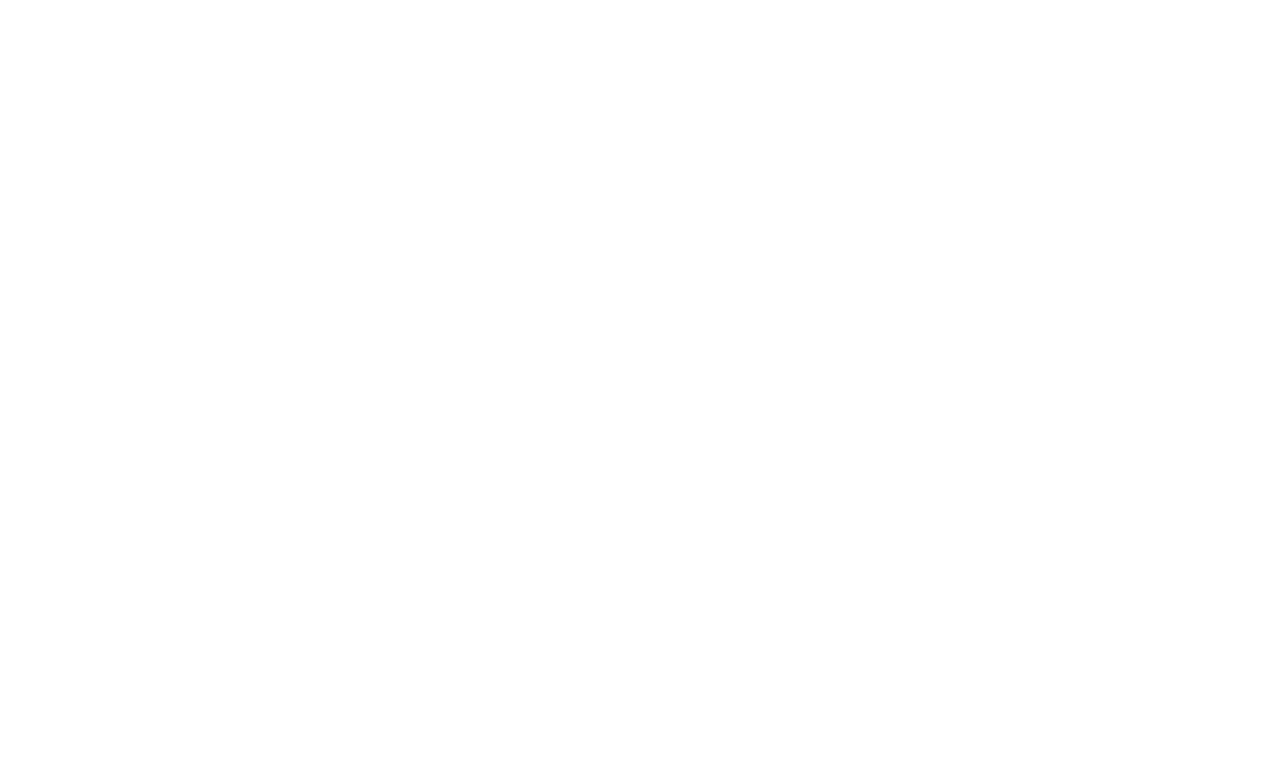
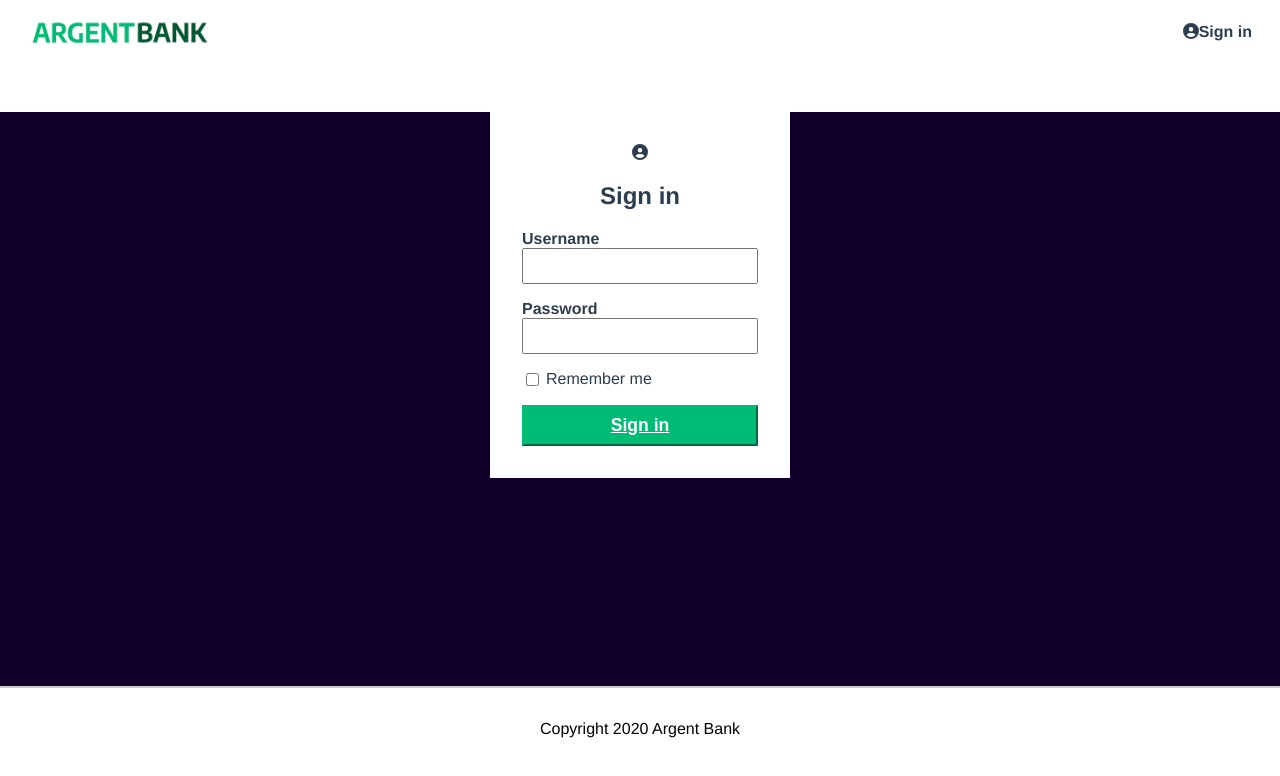
Before and after one commit to Vanessa-Peixoto/ArgentBank, a React (Vite) app: page /login in a window 1280 px wide. Before the commit this address had no page. Shown: the top 776 px of the page. Built offline with nearby package versions, Linux system fonts and the light colour scheme.

Commit message:
add profile user with token when it's connected and refacto form component, create hook for the log in

```diff
--- a/src/app/store.js
+++ b/src/app/store.js
@@ -2,13 +2,15 @@ import { configureStore } from '@reduxjs/toolkit';
 import formReducer from '../features/formSlice';
 import { authApi } from '../services/authApi';
 import authReducer from '../features/authSlice';
+import { profileApi } from '../services/profileApi';
 
 export const store = configureStore({
   reducer: {
     form: formReducer,
     auth: authReducer,
     [authApi.reducerPath]: authApi.reducer,
+    [profileApi.reducerPath]: profileApi.reducer,
   },
   middleware: (getDefaultMiddleware) =>
-    getDefaultMiddleware().concat(authApi.middleware),
+    getDefaultMiddleware().concat(authApi.middleware, profileApi.middleware),
 });
--- a/src/component/Form/Form.jsx
+++ b/src/component/Form/Form.jsx
@@ -2,83 +2,29 @@ import { useDispatch, useSelector } from "react-redux";
 import { FontAwesomeIcon } from "@fortawesome/react-fontawesome";
 import { faCircleUser } from "@fortawesome/free-solid-svg-icons";
 import "./form.scss";
-import {
-  updateUsername,
-  updatePassword,
-  toggleRememberMe,
-} from "../../features/formSlice";
 import Button from "../Button/Button";
 import { useTranslation } from "react-i18next";
-import { useLoginMutation } from "../../services/authApi";
+import useLogin from "../../hooks/useLogin"; // Importez le hook personnalisé
+import { updateUsername, updatePassword, toggleRememberMe } from "../../features/formSlice"; // Assurez-vous d'importer les actions nécessaires
 import { useState } from "react";
-import { useNavigate } from "react-router-dom";
-import { loginSuccess } from "../../features/authSlice";
+import { useNavigate } from "react-router";
 
 function Form() {
 
   const { t } = useTranslation();
-
-  //Hook redux, send actions to change the global state
   const dispatch = useDispatch();
-
-  //Hook react router for redirect after connexion
   const navigate = useNavigate();
 
-  //Hook redux, allow to read part of the global state
-  //We select username, password, rememberMe from the formslice
+  //hook react redux, read part of the state in the store
+  //access the values of username, password...
   const { username, password, rememberMe } = useSelector((state) => state.form);
-
-   //Hook RTK Query to trigger API call
-   const [login, { isLoading}] = useLoginMutation();
 
   //store errors
   const [clientErrors, setClientErrors] = useState({});
   const [backendErrors, setBackendErrors] = useState({});
 
-   //validate form
-   const validateForm = () => {
-    const errors = {};
-    if(!username) {
-        errors.username = t("signin.userError");
-    }
-    if(!password) {
-        errors.password = t("signin.passwordError");
-    }
-    return errors;
-   }
-
-  //Submit form
-  const handleSubmit = async (e) => {
-    e.preventDefault();
-
-    //check if error in the form
-    const errors = validateForm();
-    if(Object.keys(errors).length > 0) {
-        setClientErrors(errors);
-        return;
-    }
-
-    //reset backend errors on each new attempt
-    setBackendErrors({});
-
-    try {
-        const response = await login({ email: username, password }).unwrap();
-        sessionStorage.setItem("token", response.token);
-        dispatch(loginSuccess(response.user));
-        navigate("/dashboard");
-      } catch (err) {
-        console.error("Failed to login:", err);
-        if (err.status === 400) {
-            if (err.data?.message.includes("Password is invalid")) {
-              setBackendErrors({ password: "Le mot de passe est incorrect." });
-            } else if (err.data?.message.includes("Email is invalid")) {
-              setBackendErrors({ username: "L'adresse e-mail est incorrecte." });
-            }
-          } else {
-            setBackendErrors({ general: "Une erreur est survenue. Réessayez plus tard." });
-          }
-      }
-    };
+  //call the hook which manage the connection
+  const { handleSubmit, isLoading } = useLogin(dispatch, setClientErrors, setBackendErrors);
 
   return (
     <section className="sign-in-content">
@@ -86,7 +32,10 @@ function Form() {
         <FontAwesomeIcon icon={faCircleUser} />
         <h1>{t("signin.login")}</h1>
       </div>
-      <form onSubmit={handleSubmit}>
+      <form onSubmit={(e) => {
+          e.preventDefault();
+          handleSubmit(username, password, t, navigate);
+        }}>
         <div className="input-wrapper">
           <label htmlFor="username">{t("signin.user")}</label>
           <input
@@ -95,8 +44,9 @@ function Form() {
             value={username}
             onChange={(e) => {
               dispatch(updateUsername(e.target.value));
-                setClientErrors({...clientErrors, username: ""})
-            }}/>
+              setClientErrors({...clientErrors, username: ""});
+            }}
+          />
           {clientErrors.username && (
               <p className="error-message">{clientErrors.username}</p>
           )}
@@ -112,8 +62,9 @@ function Form() {
             value={password}
             onChange={(e) => {
               dispatch(updatePassword(e.target.value));
-                setClientErrors({...clientErrors, password:""})
-            }}/>
+              setClientErrors({...clientErrors, password:""});
+            }}
+          />
           {clientErrors.password && (
               <p className="error-message">{clientErrors.password}</p>
           )}
--- a/src/component/Header/Header.jsx
+++ b/src/component/Header/Header.jsx
@@ -6,6 +6,8 @@ import { faCircleUser, faRightFromBracket } from "@fortawesome/free-solid-svg-ic
 import { useTranslation } from "react-i18next";
 import { logout } from "../../features/authSlice";
 import { useSelector, useDispatch } from "react-redux";
+import { useGetProfileMutation } from "../../services/profileApi";
+import { useEffect } from "react";
 
 function Header() {
   const { t } = useTranslation();
@@ -13,7 +15,16 @@ function Header() {
 
    //retrieve authentication status
    const isConnected = useSelector((state) => state.auth.isConnected);
-   const user = useSelector((state) => state.auth.user);
+
+   const [getProfile, { data }] = useGetProfileMutation();
+
+   useEffect(() => {
+    if (isConnected) {
+      getProfile();
+    }
+  }, [getProfile, isConnected]);
+
+  const firstName = data?.body?.firstName;
 
    //disconnect function
    const handleLogout = () => {
@@ -36,16 +47,16 @@ function Header() {
           <>
             <Link className="main-nav-item">
             <FontAwesomeIcon icon={faCircleUser} />
-              {user?.firstName}
+              {firstName}
             </Link>
 
-            <Link to='/signin' className="main-nav-item" onClick={handleLogout}>
+            <Link to='/' className="main-nav-item" onClick={handleLogout}>
               <FontAwesomeIcon icon={faRightFromBracket} />
                 {t("dashboard.logout")}
             </Link>
           </>
         ) : (
-          <Link to="/signin" className="main-nav-item">
+          <Link to="/login" className="main-nav-item">
             <FontAwesomeIcon icon={faCircleUser} />
             {t("signin.login")}
           </Link>
--- /dev/null
+++ b/src/hooks/useLogin.js
@@ -0,0 +1,55 @@
+import { useLoginMutation } from "../services/authApi";
+import { loginSuccess } from "../features/authSlice";
+
+const useLogin = (dispatch, setClientErrors, setBackendErrors) => {
+
+  //hook RTK Query create a mutation for the connection
+  const [login, { isLoading }] = useLoginMutation();
+
+  // Validate form inputs
+  const validateForm = (username, password, t) => {
+    const errors = {};
+    if (!username) {
+      errors.username = t("signin.userError");
+    }
+    if (!password) {
+      errors.password = t("signin.passwordError");
+    }
+    return errors;
+  };
+
+  // Handle form submission
+  const handleSubmit = async (username, password, t, navigate) => {
+    const errors = validateForm(username, password, t);
+    if (Object.keys(errors).length > 0) {
+      setClientErrors(errors);
+      return;
+    }
+
+    //reset backend error every time the user tries to log in
+    setBackendErrors({});
+
+    try {
+      const response = await login({ email: username, password }).unwrap();
+      sessionStorage.setItem("token", response.body.token);
+      dispatch(loginSuccess(response.body.user));
+      navigate("/profile");
+    } catch (err) {
+      if (err.status === 400) {
+        if (err.data?.message.includes("Password is invalid")) {
+          setBackendErrors({ password: "Le mot de passe est incorrect." });
+        } else if (err.data?.message.includes("Email is invalid")) {
+          setBackendErrors({ username: "L'adresse e-mail est incorrecte." });
+        }
+      } else {
+        setBackendErrors({
+          general: "Une erreur est survenue. Réessayez plus tard.",
+        });
+      }
+    }
+  };
+
+  return { handleSubmit, isLoading };
+};
+
+export default useLogin;
--- a/src/main.jsx
+++ b/src/main.jsx
@@ -15,9 +15,9 @@ root.render(
     <Provider store={store}>
       <Router>
         <Routes>
-          <Route path='' element={<Home/>} />
-          <Route path='/signin' element={<Login/>}/>
-          <Route path='/dashboard' element={<Dashboard/>}/>
+          <Route path='/' element={<Home/>} />
+          <Route path='/login' element={<Login/>}/>
+          <Route path='/profile' element={<Dashboard/>}/>
         </Routes>
       </Router>
     </Provider>
--- a/src/pages/Dashboard.jsx
+++ b/src/pages/Dashboard.jsx
@@ -4,18 +4,45 @@ import Header from "../component/Header/Header";
 import Account from "../component/Account/Account";
 import "./dashboard.scss";
 import { useTranslation } from "react-i18next";
+import { useGetProfileMutation } from "../services/profileApi";
+import { useSelector } from "react-redux";
+import { useEffect } from "react";
 
 function Dashboard() {
 
   const { t } = useTranslation();
+
+  //retrieve user profil
+  const [getProfile, { data, isLoading, error }] = useGetProfileMutation();
+
+  //retrieve state to know if user is connected
+  const isConnected = useSelector((state) => state.auth.isConnected);
+
+  useEffect(() => {
+    if (isConnected) {
+      getProfile();
+    }
+  }, [getProfile, isConnected]);
+
+  if (isLoading) {
+    return <div>Loading...</div>;
+  }
+
+  if (error) {
+    return <div>Error fetching profile: {error.message}</div>;
+  }
+
+  const firstName = data?.body?.firstName;
 
   return (
     <>
       <Header />
       <main className="bg-dark">
         <div className="header">
-                <h1>{t("dashboard.welcome")}</h1>
-                <Button type="submit" className='btn-edit-name'>{t("dashboard.btnName")}</Button>
+          <h1>{t("dashboard.welcome") + ' ' + firstName}</h1>
+          <Button type="submit" className="btn-edit-name">
+            {t("dashboard.btnName")}
+          </Button>
         </div>
         <h2 className="sr-only">Accounts</h2>
 
--- /dev/null
+++ b/src/services/profileApi.js
@@ -0,0 +1,23 @@
+import { createApi, fetchBaseQuery } from '@reduxjs/toolkit/query/react';
+
+export const profileApi = createApi({
+    //name in the store
+    reducerPath: "profileApi",
+    //configuration for making HTTP request
+    baseQuery: fetchBaseQuery({baseUrl:'http://localhost:3001/api/v1'}),
+    //define API request
+    endpoints: (builder) => ({
+        //create mutation which allow to send request to connect
+        getProfile: builder.mutation({
+            query: () => ({
+                url: '/user/profile',
+                method: 'POST',
+                headers: {
+                    Authorization: `Bearer ${sessionStorage.getItem('token')}`,
+                }
+            })
+        })
+    })
+})
+
+export const { useGetProfileMutation } = profileApi;
```
Lines whose indentation alone changed are shown as unchanged.
